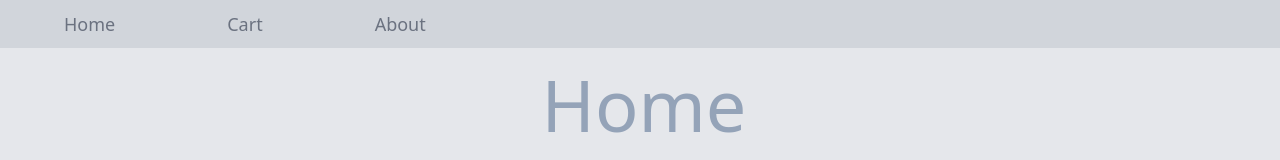
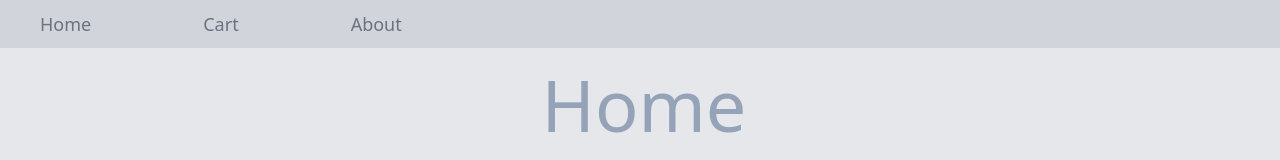
Before and after one commit to WellDN/React-ts-tailwind, a React (Vite) app: page / in a window 1280 px wide. Shown: the top 160 px of the page. Built offline with nearby package versions, Linux system fonts and the light colour scheme.

Commit message:
Netlify config

```diff
--- a/src/pages/Home.tsx
+++ b/src/pages/Home.tsx
@@ -7,10 +7,10 @@ import landscape4 from './assets/landscape4.jpeg'
 export function Home() {
     return (
      <body className="grid gap-5 bg-gray-200">
-     <nav className="flex items-center pl-16 bg-gray-300 h-12 w-full sm:">
+     <nav className="flex items-center pl-10 bg-gray-300 h-12 w-full sm:">
      <div className="text-lg items-center text-gray-500">
     <Link to="/" className="mr-28 hover:text-gray-900">
-     Home
+      Home
     </Link>
     <Link to="/cart" className="mr-28 hover:text-gray-900">
       Cart
```
Also changed, not shown: 2 other files (tests, documents, lock files or other folders).
